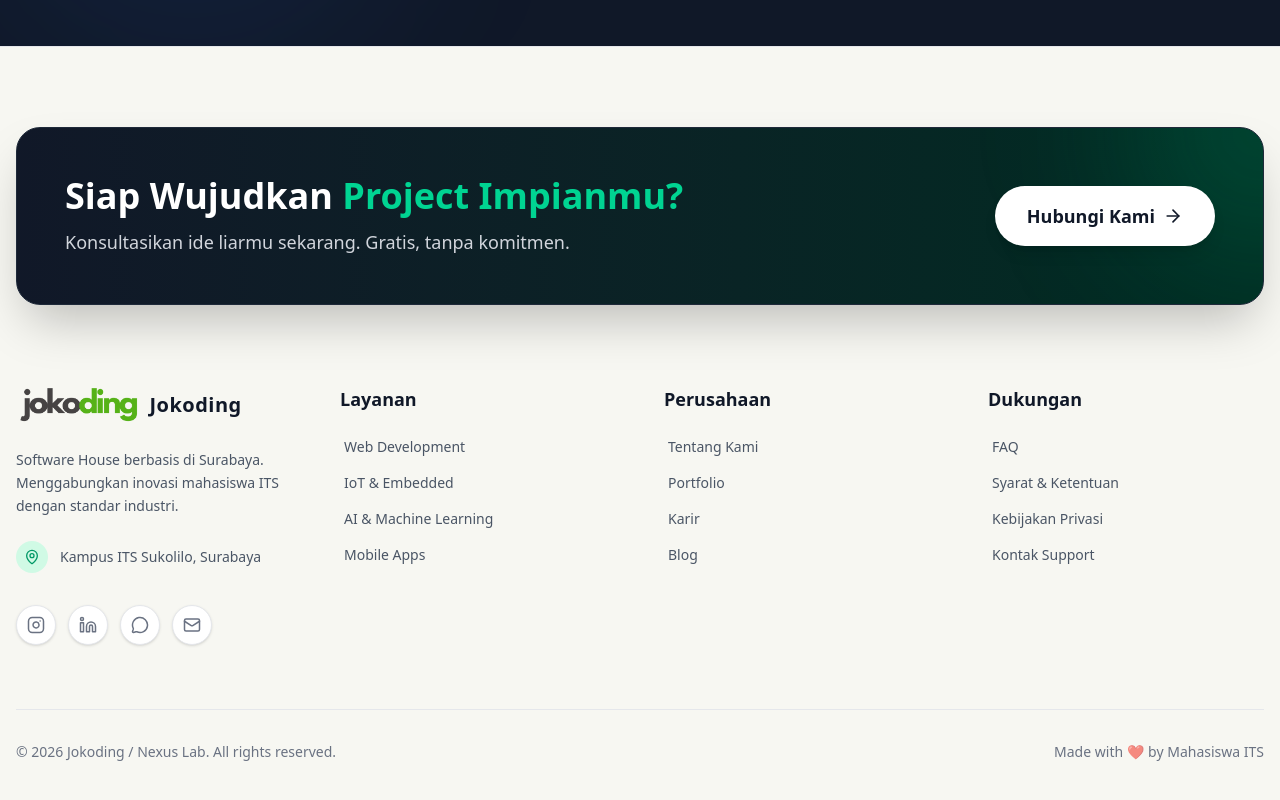
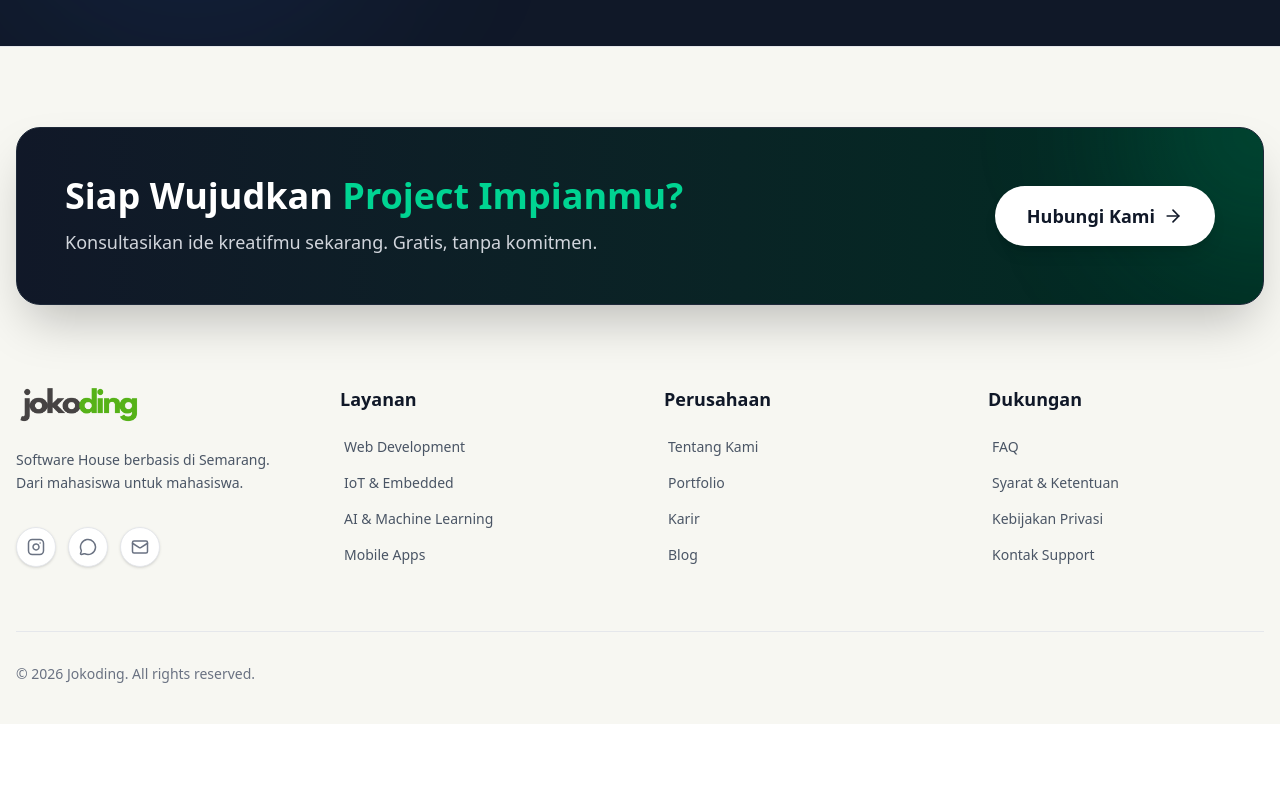
Before and after one commit to jokodingg/joki-koding-web, a React (Vite) app: page / in a window 1280 px wide. Shown: the part 4754-5554 px from the top of the page. After the commit the page ends 5478 px from the top, so only its background shows below. Built offline with nearby package versions, Linux system fonts and the light colour scheme.

Commit message:
fix: footer

```diff
--- a/src/components/Footer.jsx
+++ b/src/components/Footer.jsx
@@ -6,7 +6,6 @@ const Footer = () => {
   const waLink = "https://wa.me/6281333543975?text=Halo%20kak%20%F0%9F%91%8B%0ASaya%20mau%20order%20joki%20koding.%0A%0AJenis%20Project%3A%0APenjelasan%20Project%3A%0A%0AMohon%20informasinya%2C%20terima%20kasih%20%F0%9F%99%8F";
 
   return (
-    // BACKGROUND FOOTER: Terang (#f7f7f2)
     <footer id="contact" className="bg-[#f7f7f2] pt-20 pb-10 border-t border-gray-200 relative overflow-hidden">
 
       <div className="container mx-auto px-4 relative z-10">
@@ -21,7 +20,7 @@ const Footer = () => {
               Siap Wujudkan <span className="text-emerald-400">Project Impianmu?</span>
             </h2>
             <p className="text-gray-300 text-lg">
-              Konsultasikan ide liarmu sekarang. Gratis, tanpa komitmen.
+              Konsultasikan ide kreatifmu sekarang. Gratis, tanpa komitmen.
             </p>
           </div>
 
@@ -49,24 +48,17 @@ const Footer = () => {
                  alt="Logo Jokoding"
                  className="h-10 w-auto opacity-90"
                />
-               <span className="text-xl font-bold text-gray-900 tracking-wide">Jokoding</span>
             </div>
 
             <p className="text-gray-600 leading-relaxed text-sm">
-              Software House berbasis di Surabaya. Menggabungkan inovasi mahasiswa ITS dengan standar industri.
+              Software House berbasis di Semarang. Dari mahasiswa untuk mahasiswa.
             </p>
 
-            <div className="flex items-center gap-3 text-gray-600 text-sm">
-              <div className="w-8 h-8 rounded-full bg-emerald-100 flex items-center justify-center text-emerald-600 shrink-0">
-                 <MapPin size={16} />
-              </div>
-              <span>Kampus ITS Sukolilo, Surabaya</span>
-            </div>
             <div className="flex gap-3 pt-2">
-              <SocialLink href="https://www.instagram.com/thenextllmgod/" icon={<Instagram size={18} />} />
-              <SocialLink href="https://www.linkedin.com/in/irfanqs/" icon={<Linkedin size={18} />} />
-              <SocialLink href="https://wa.me/6281234567890" icon={<MessageCircle size={18} />} />
-              <SocialLink href="#" icon={<Mail size={18} />} />
+              <SocialLink href="https://www.instagram.com/jokodingg/" icon={<Instagram size={18} />} />
+              {/* <SocialLink href="https://www.linkedin.com/in/irfanqs/" icon={<Linkedin size={18} />} /> */}
+              <SocialLink href="https://wa.me/6281333543975" icon={<MessageCircle size={18} />} />
+              <SocialLink href="mailto:jokoding@gmail.com" icon={<Mail size={18} />} />
             </div>
           </div>
 
@@ -104,10 +96,7 @@ const Footer = () => {
 
         {/* === SECTION 3: COPYRIGHT (TERANG) === */}
         <div className="border-t border-gray-200 pt-8 flex flex-col md:flex-row justify-between items-center gap-4 text-sm text-gray-500">
-          <p>&copy; {currentYear} Jokoding / Nexus Lab. All rights reserved.</p>
-          <p className="flex items-center gap-1">
-            Made with <span className="text-red-500 animate-pulse">❤</span> by Mahasiswa ITS
-          </p>
+          <p>&copy; {currentYear} Jokoding. All rights reserved.</p>
         </div>
 
       </div>
--- a/src/index.css
+++ b/src/index.css
@@ -1,4 +1,8 @@
 @import "tailwindcss";
+
+html, body {
+  overscroll-behavior: none;
+}
 
 :root{
   --primary: rgba(247, 247, 242, 0.98);
```
